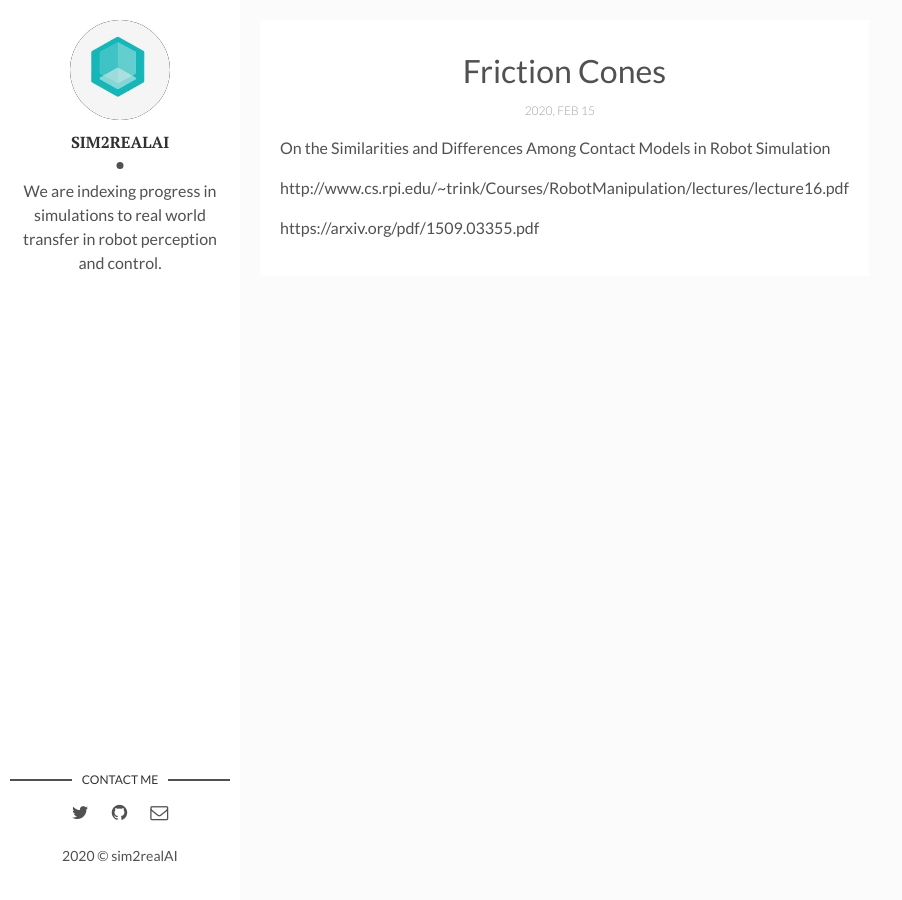
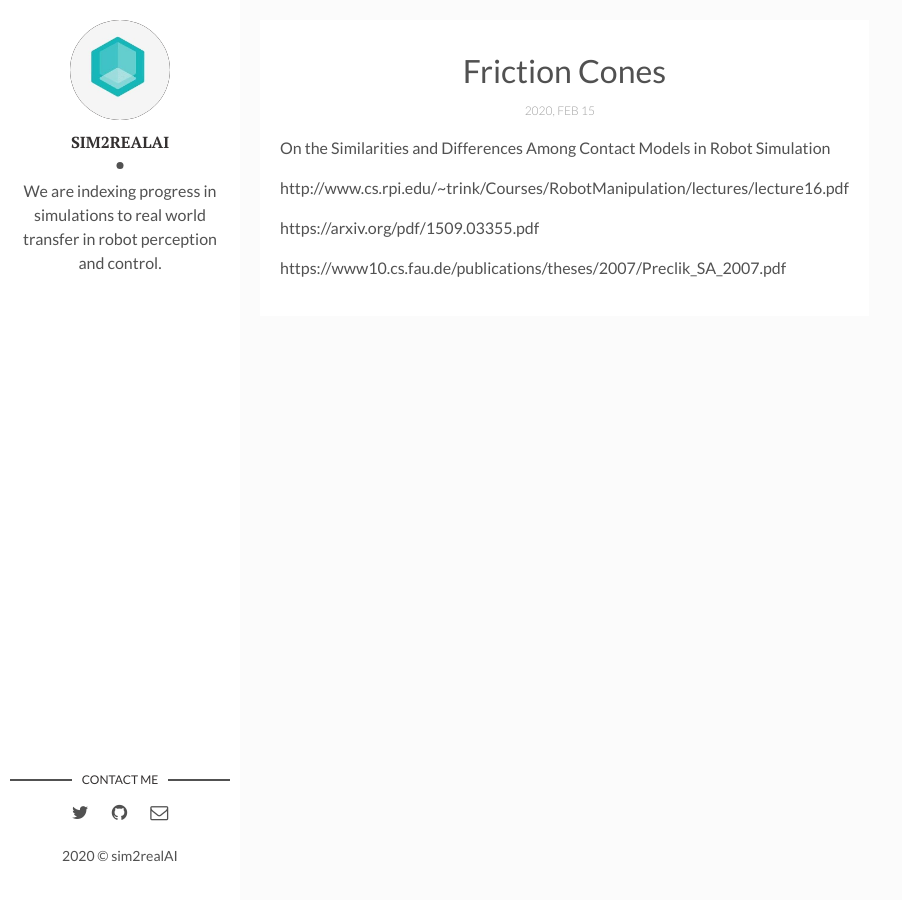
Before and after one commit to backupsim2realai/backupsim2realai.github.io, a Jekyll site: the page built from _posts/2020-04-15-Friction-Cones.markdown, in a window 1280 px wide. Shown: the whole page, without its empty margins (0-902 px from the left). Built offline with Jekyll 4.4.1, drawn with Linux system fonts in a browser that asks for light colours; some of the changed lines change nothing that is shown.

Commit message:
adding more notes to FC
Signed-off-by: Ankur Handa <ahanda@nvidia.com>

```diff
--- a/_posts/2020-04-15-Friction-Cones.markdown
+++ b/_posts/2020-04-15-Friction-Cones.markdown
@@ -12,3 +12,5 @@ On the Similarities and Differences Among Contact Models in Robot Simulation
 http://www.cs.rpi.edu/~trink/Courses/RobotManipulation/lectures/lecture16.pdf
 
 https://arxiv.org/pdf/1509.03355.pdf
+
+https://www10.cs.fau.de/publications/theses/2007/Preclik_SA_2007.pdf
```
